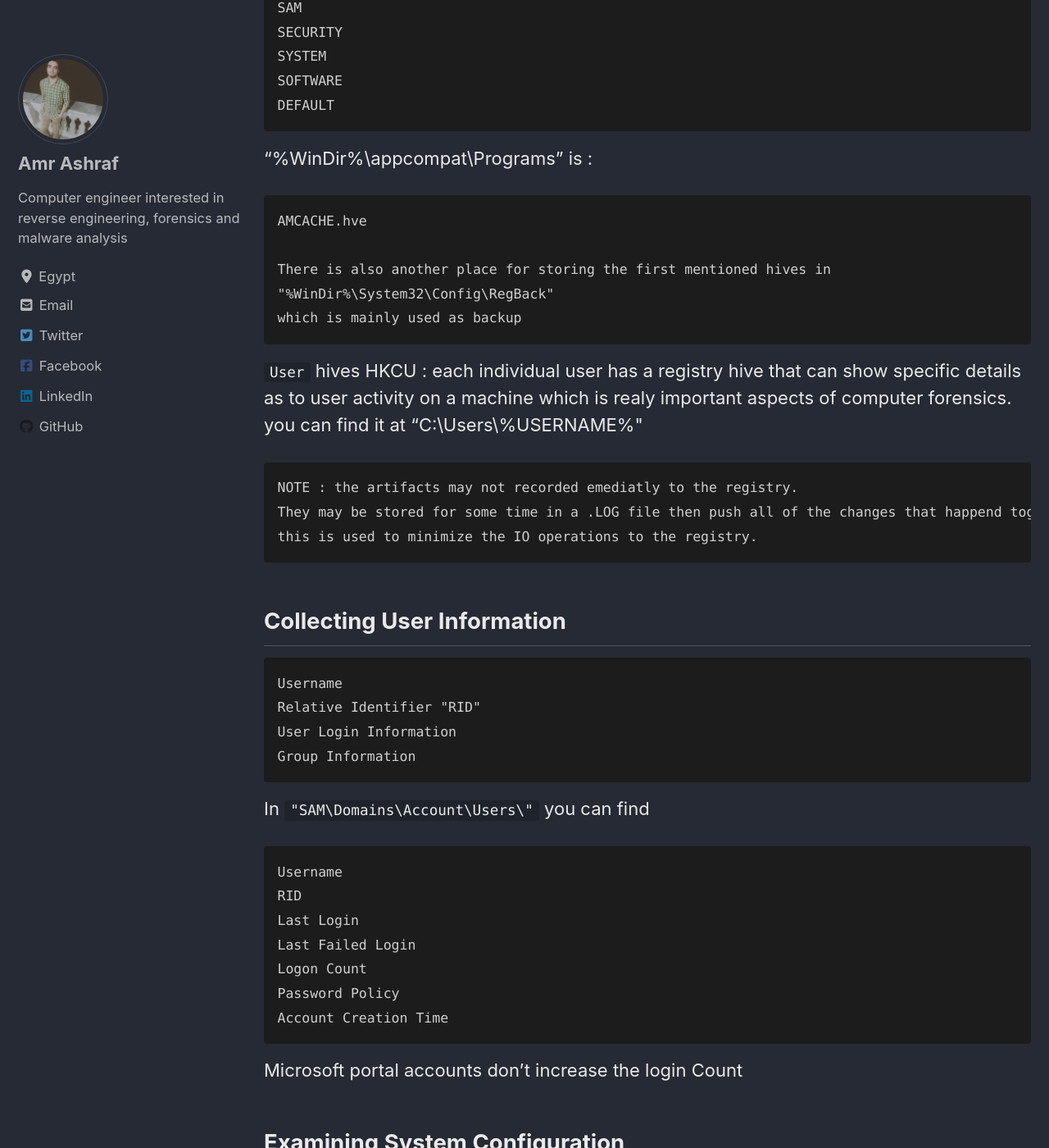
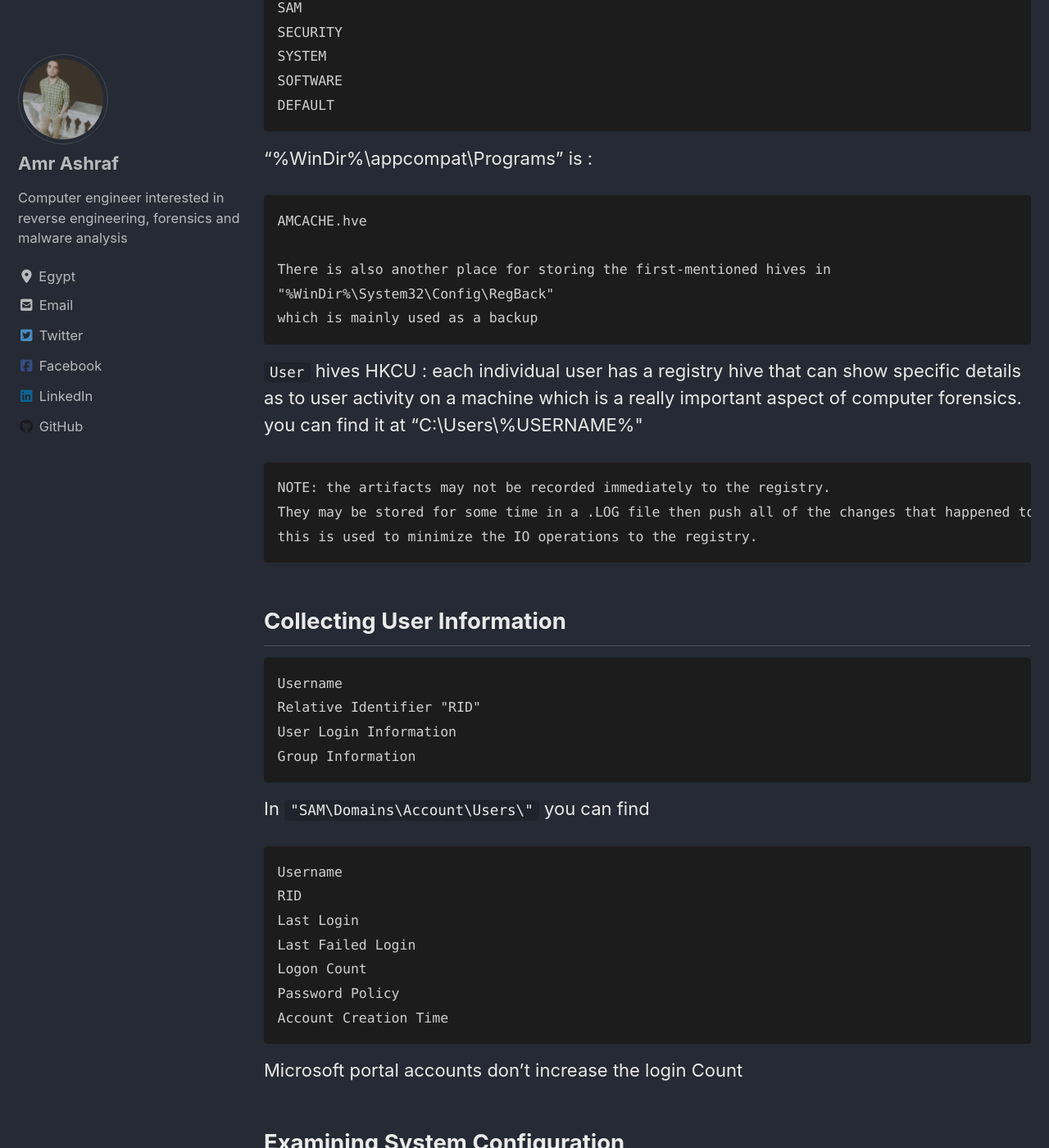
Before and after one commit to amr-git-dot/amr-git-dot.github.io, a Jekyll site: the page built from _posts/Forensic-Investigation/2023-01-08-registry-forensics.md, in a window 1280 px wide and 1400 px high, scrolled down 1280 px. Shown: the whole window at 82% size. Built offline with Jekyll 4.4.1, drawn with Linux system fonts in a browser that asks for light colours; cached includes are drawn as plain includes; nearby versions of some CDN libraries; some of the changed text lies outside the part shown.

Commit message:
Update 2023-01-08-registry-forensics.md

```diff
--- a/_posts/Forensic-Investigation/2023-01-08-registry-forensics.md
+++ b/_posts/Forensic-Investigation/2023-01-08-registry-forensics.md
@@ -40,17 +40,17 @@ Keys have last write times and MRUlist "Most recent used"
 
 	AMCACHE.hve
 
-	There is also another place for storing the first mentioned hives in
+	There is also another place for storing the first-mentioned hives in
 	"%WinDir%\System32\Config\RegBack"
-	which is mainly used as backup
+	which is mainly used as a backup
 
 `User` hives HKCU :
-each individual user has a registry hive that can show specific details as to user activity on a machine which is realy important aspects of computer forensics.
+each individual user has a registry hive that can show specific details as to user activity on a machine which is a really important aspect of computer forensics.
 you can find it at
 "C:\Users\%USERNAME%\"
 
-	NOTE : the artifacts may not recorded emediatly to the registry.
-	They may be stored for some time in a .LOG file then push all of the changes that happend togather.
+	NOTE: the artifacts may not be recorded immediately to the registry.
+	They may be stored for some time in a .LOG file then push all of the changes that happened together.
 	this is used to minimize the IO operations to the registry.
 
 ## Collecting User Information
```
Also changed, not shown: other parts of _posts/Forensic-Investigation/2023-01-08-registry-forensics.md (+10 -10 lines).
